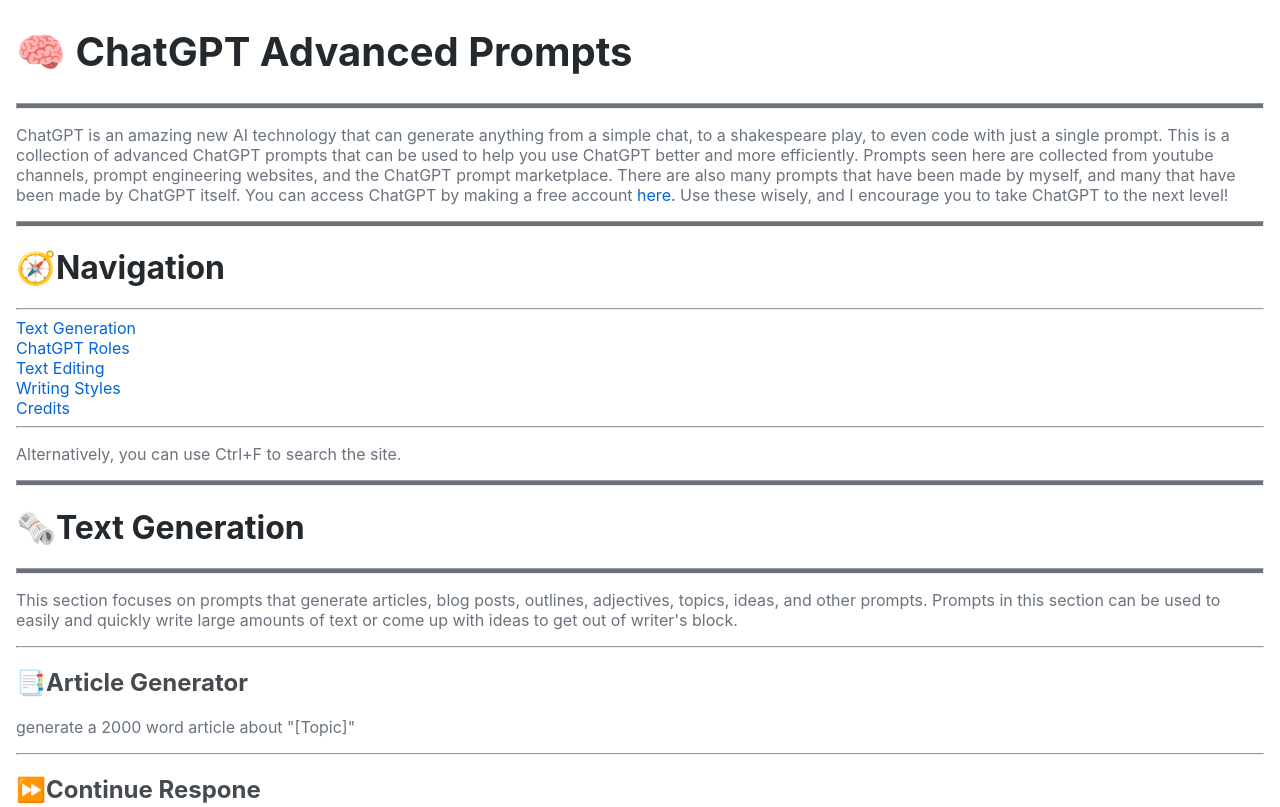
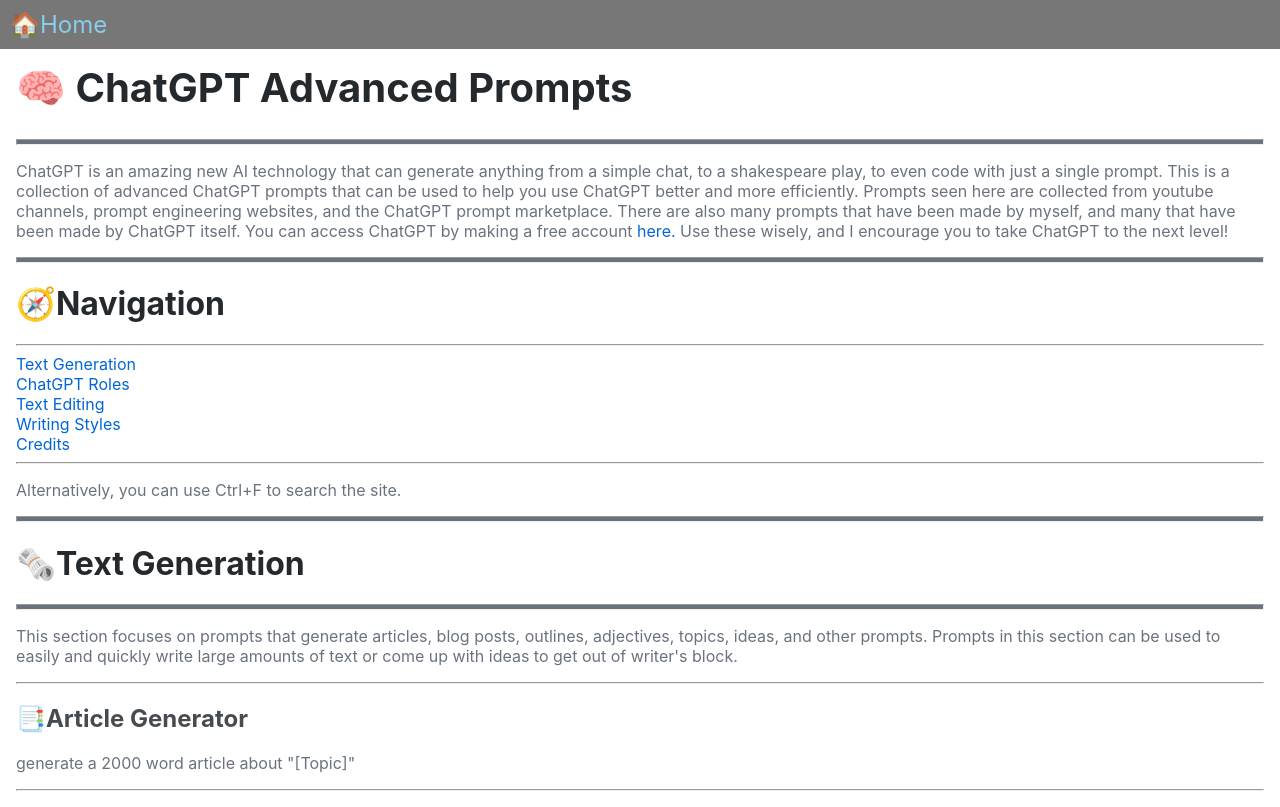
Before and after one commit to Sfinford/ChatGPT-Advanced-Prompts, a plain HTML site: page index.html in a window 1280 px wide. Shown: the top 807 px of the page. Drawn offline with Linux system fonts and the light colour scheme.

Commit message:
Add files via upload

```diff
--- a/index.html
+++ b/index.html
@@ -6,6 +6,9 @@
     <script src="script.js" type="text/javascript"></script>
   </head>
   <body>
+    <header>
+      <a href="https://sfinford.github.io/Home/" id="headlink">🏠Home</a>
+    </header>
     <button onclick="topFunction()" id="backToTop" title="Go to top">Back to Top</button>
     <h1 style="font-size: 40px;">🧠 ChatGPT Advanced Prompts</h1>
     <hr id="divider">
--- a/style.css
+++ b/style.css
@@ -1,19 +1,19 @@
 h2 {
   text-align: left;
   font-family: -apple-system, BlinkMacSystemFont, "Segoe UI", Helvetica, Arial,
-    sans-serif, "Apple Color Emoji", "Segoe UI Emoji", "Segoe UI Symbol";
+  sans-serif, "Apple Color Emoji", "Segoe UI Emoji", "Segoe UI Symbol";
   color: #464b50;
 }
 h1 {
   text-align: left;
   font-family: -apple-system, BlinkMacSystemFont, "Segoe UI", Helvetica, Arial,
-    sans-serif, "Apple Color Emoji", "Segoe UI Emoji", "Segoe UI Symbol";
+  sans-serif, "Apple Color Emoji", "Segoe UI Emoji", "Segoe UI Symbol";
   color: #24292e;
 }
 p {
   text-align: left;
   font-family: -apple-system, BlinkMacSystemFont, "Segoe UI", Helvetica, Arial,
-    sans-serif, "Apple Color Emoji", "Segoe UI Emoji", "Segoe UI Symbol";
+  sans-serif, "Apple Color Emoji", "Segoe UI Emoji", "Segoe UI Symbol";
   color: #6a737d;
 }
 hr {
@@ -25,12 +25,13 @@ hr {
 }
 body {
   margin: 16px;
+  padding-top: 20px;
 }
 a {
   color: #0366d6;
   text-decoration: none;
   font-family: -apple-system, BlinkMacSystemFont, "Segoe UI", Helvetica, Arial,
-    sans-serif, "Apple Color Emoji", "Segoe UI Emoji", "Segoe UI Symbol";
+  sans-serif, "Apple Color Emoji", "Segoe UI Emoji", "Segoe UI Symbol";
 }
 #backToTop {
   position: fixed;
@@ -51,3 +52,19 @@ a {
 #backToTop:hover {
   background-color: #555;
 }
+
+header {
+  position: fixed;
+  top: 0;
+  left: 0;
+  width: 100%;
+  background-color: rgba(85,85,85,0.8);
+  color: #fff;
+  padding: 10px;
+  text-align: left;
+  font-size: 24px;
+}
+
+#headlink{
+  color: skyblue;;
+}
```
